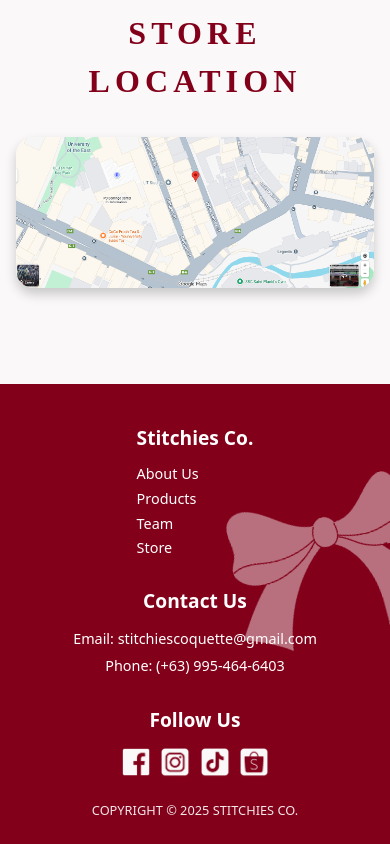
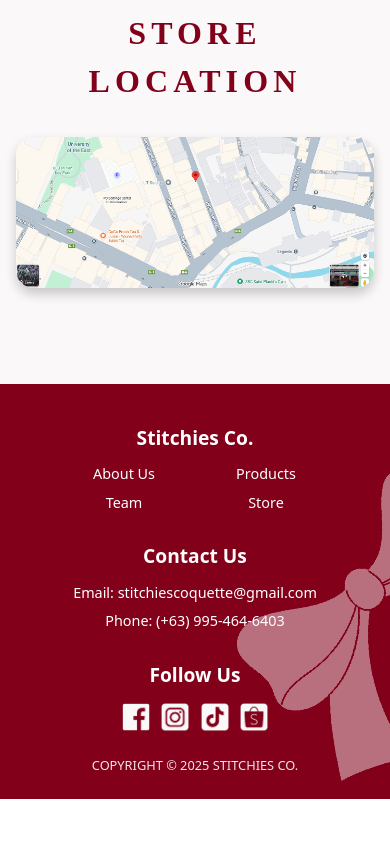
Before and after one commit to ASANKANAMISSNAKITA/StitchiesCo, a React (Vite) app: page / in a window 390 px wide. Shown: the part 5081-5925 px from the top of the page. After the commit the page ends 5880 px from the top, so only its background shows below. Built offline with nearby package versions, Linux system fonts and the light colour scheme.

Commit message:
Push push

```diff
--- a/src/App.css
+++ b/src/App.css
@@ -466,14 +466,17 @@ body {
   color: #FFFFFF;
   padding: 2.5rem 1.5rem 1.5rem;
   position: relative;
+  overflow: hidden;
 }
 
 .footer-ribbon {
   position: absolute;
-  right: 5%;
-  top: -30px;
-  width: 130px;
+  right: 0%;
+  top: -70px;
+  right: -80px;
+  width: 300px;
   transform: rotate(-20deg);
+  opacity: 0.45;
 }
 
 .footer-columns {
@@ -482,7 +485,7 @@ body {
   display: flex;
   flex-wrap: wrap;
   gap: 2rem;
-  justify-content: space-between;
+  justify-content: space-around;
 }
 
 .footer-col {
@@ -536,6 +539,22 @@ body {
   text-align: center;
   opacity: 0.9;
 }
+
+/* FOOTER LINKS – DESKTOP / TABLET */
+.footer-links-grid {
+  display: grid;
+  grid-template-columns: repeat(2, minmax(0, 1fr)); /* 2 columns */
+  column-gap: 1.5rem;
+  row-gap: 0.25rem;
+  max-width: 260px; /* optional: keeps it compact */
+}
+
+/* make the buttons behave nicely inside the grid */
+.footer-col--links .footer-link {
+  width: 100%;
+  text-align: left;
+}
+
 
 /* RESPONSIVE BREAKPOINTS */
 
@@ -752,12 +771,28 @@ body {
   }
 
   .footer-ribbon {
-    right: -40px;                       /* push outside the container */
-    top: 40%;
-    width: 210px;                       /* bigger */
-    transform: translateY(-50%) rotate(-15deg);
+    right: -150px;                       /* push outside the container */
+    top: 60%;
+    width: 300px;                       /* bigger */
+    transform: translateY(-50%) rotate(-45deg);
     opacity: 0.45;                      /* a bit softer so text is readable */
     pointer-events: none;
+  }
+
+  .footer-col--links {
+    width: 100%;
+
+    justify-content: center;   /* center the grid wrapper */
+  }
+
+  .footer-links-grid {
+    margin: 0 auto;           /* center the grid itself */
+    justify-items: center;    /* center items in each grid cell */
+  }
+
+  /* override the desktop "text-align: left" with higher specificity */
+  .footer-col--links .footer-link {
+    text-align: center;
   }
 
 }
--- a/src/App.jsx
+++ b/src/App.jsx
@@ -270,8 +270,10 @@ function App() {
         <img src={ribbon} alt="" className="footer-ribbon" />
 
         <div className="footer-columns">
-          <div className="footer-col">
+          <div className="footer-col footer-col--links">
   <h3 className="footer-heading">Stitchies Co.</h3>
+
+  <div className="footer-links-grid">
     <button
       className="footer-link"
       onClick={() => scrollToSection(aboutRef, sectionOffsets.ABOUT)}
@@ -296,6 +298,7 @@ function App() {
     >
       Store
     </button>
+  </div>
 </div>
 
           <div className="footer-col">
```
Lines whose indentation alone changed are shown as unchanged.
